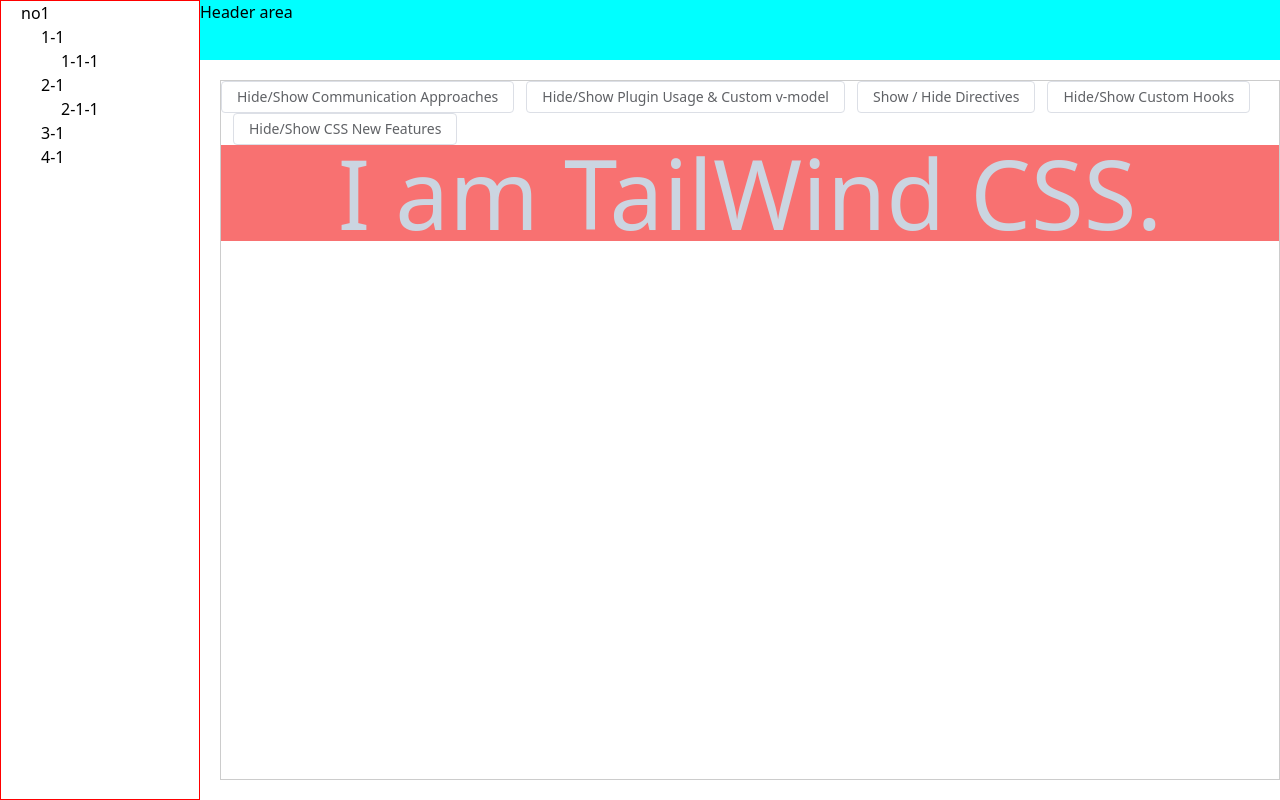
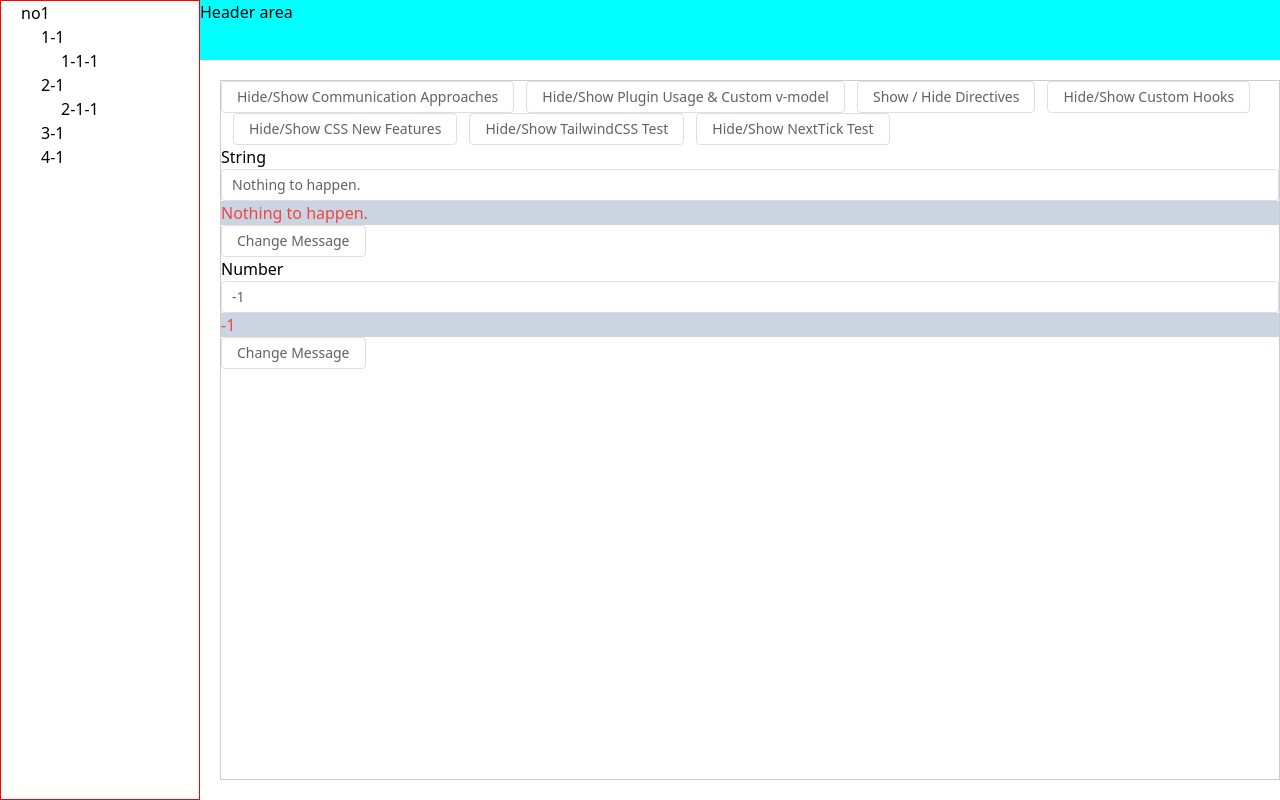
Before and after one commit to FlynnCao/vue3-covid19-platform, a Vue app: page / in a window 1280 px wide. Built offline with nearby package versions, Linux system fonts and the light colour scheme.

Commit message:
✨ feat: eventLoop & nextTick

```diff
--- /dev/null
+++ b/src/views/Content/components/NextTickTest/index.vue
@@ -0,0 +1,45 @@
+<template>
+	<div class="NextTickTest">
+		<h2>String</h2>
+		<el-input v-model="message" placeholder="..." size="normal" clearable></el-input>
+		<p ref="box" class="flex text-center text-red-500 bg-slate-300 ">
+			{{ message }}
+		</p>
+		<el-button size="default" @click="changeText">Change Message</el-button>
+		<h2>Number</h2>
+		<el-input v-model="score" placeholder="..." size="normal" clearable></el-input>
+		<p ref="box" class="flex text-center text-red-500 bg-slate-300 ">
+			{{ score }}
+		</p>
+		<el-button size="default" @click="changeScore">Change Message</el-button>
+
+	</div>
+</template>
+
+<script setup lang='ts'>
+import { nextTick } from 'vue';
+const message = ref<string>('Nothing to happen.')
+const score = ref<number>(-1)
+const box = ref<HTMLElement>()
+const changeText = async () => {
+	message.value = 'Winter is coming...'
+	await nextTick()
+	console.log(box.value?.innerText)
+}
+
+const changeScore = () => {
+	for (let index = 0; index < 100; index++) {
+		score.value = index
+	}
+	for (let index = 0; index < 5; index++) {
+		setTimeout(() => {
+			console.log(index)
+			score.value = index
+		})
+	}
+}
+</script>
+
+<style lang="scss" scoped>
+.NextTickTest {}
+</style>
--- a/src/views/Content/index.vue
+++ b/src/views/Content/index.vue
@@ -6,6 +6,8 @@
 		<el-button @click="showDirectiveVue = !showDirectiveVue">Show / Hide Directives</el-button>
 		<el-button @click="showCustomHooks = !showCustomHooks">Hide/Show Custom Hooks</el-button>
 		<el-button @click="isSHowCSSFeatures = !isSHowCSSFeatures">Hide/Show CSS New Features</el-button>
+		<el-button size="default" @click="isShowTailWind = !isShowTailWind">Hide/Show TailwindCSS Test</el-button>
+		<el-button size="default" @click="isShowNextTickTest = !isShowNextTickTest">Hide/Show NextTick Test</el-button>
 
 		<div v-if="isShowCA">
 			<el-button @click="isShowPI = !isShowPI">Hide/Show Provide & Inject</el-button>
@@ -33,6 +35,7 @@
 		<DirectivesVue v-if="showDirectiveVue"></DirectivesVue>
 		<CustomHooksVue v-if="showCustomHooks"></CustomHooksVue>
 		<TailWindVue v-if="isShowTailWind"></TailWindVue>
+		<NextTickVue v-if="isShowNextTickTest"></NextTickVue>
 	</div>
 
 </template>
@@ -46,6 +49,9 @@
 import MagicDialogVue from '@/components/MagicDialog/index.vue'
 import DirectivesVue from './components/Directives/index.vue'
 import CustomHooksVue from './components/CustomHooks/index.vue'
+import HouseVue from './components/House/House.vue';
+import NextTickVue from './components/NextTickTest/index.vue'
+import { collapseItemProps } from 'element-plus';
 const isShowPI = ref(false)
 const isShowBus1 = ref(false)
 const isShowBus2 = ref(false)
@@ -53,11 +59,13 @@
 const isShowCA = ref(false)
 const isShowPluginAndCustomVModel = ref(false)
 const isSHowCSSFeatures = ref(true)
-const isShowTailWind = ref<boolean>(true)
+const isShowTailWind = ref<boolean>(false)
 const MagicDialogTitle = ref<string>('Promenade of Condemned')
-const MagicDialogVisibility = ref<boolean>(true)
+const MagicDialogVisibility = ref<boolean>(false)
 const showDirectiveVue = ref<boolean>(false)
 const showCustomHooks = ref<boolean>(false)
+const isShowNextTickTest = ref<boolean>(true)
+
 </script>
 
 <style lang="scss" scoped>
```
